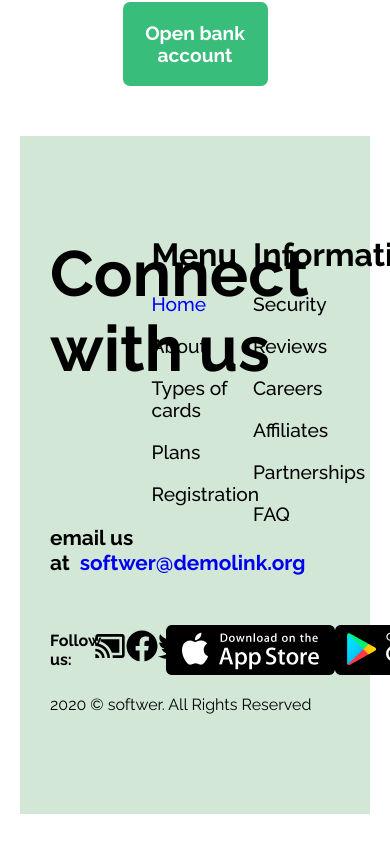
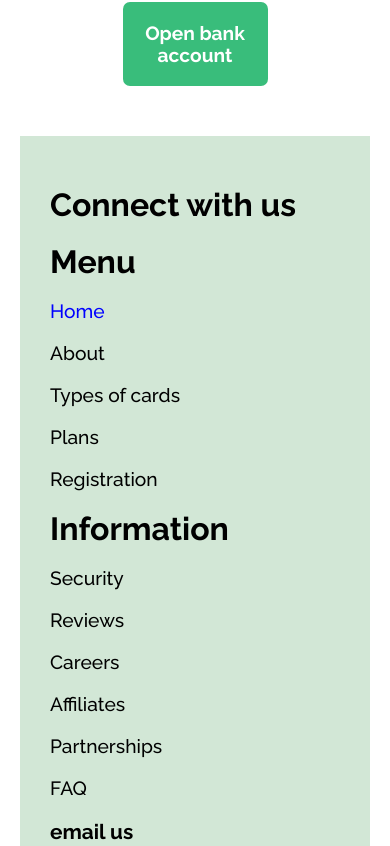
Before and after one commit to Trend20/Softwer, a React (Create React App) app: page / in a window 390 px wide. Shown: the part 5038-5884 px from the top of the page. Built offline with nearby package versions, Linux system fonts and the light colour scheme.

Commit message:
working on the  footer section

```diff
--- a/src/components/pages/Home/Home.css
+++ b/src/components/pages/Home/Home.css
@@ -675,3 +675,107 @@ footer{
 .copyright{
     margin-top: 20px;
 }
+
+/* responsiveness */
+
+@media screen and (max-width: 991px){
+    footer{
+        display: flex;
+        background: rgb(210, 231, 214);
+        flex-direction: column;
+        width: 100%;
+        padding: 50px 30px;
+    }
+
+    .footer-menu{
+        display: flex;
+        justify-content: space-between;
+        flex-direction: column;
+    }
+
+    .footer-menu h1{
+        display: flex;
+        font-size: 2rem;
+        width: 100%;
+    }
+
+    .footer-nav{
+        display: flex;
+        flex-direction: column;
+        width: 100%;
+        margin-top: 20px;
+    }
+
+    .footer-nav h3{
+        font-size: 2rem;
+    }
+
+    .footer-nav a{
+        margin-top: 20px;
+        text-decoration: none;
+        font-size: 1.2rem;
+        color: black;
+        font-weight: 500;
+    }
+
+    .footer-nav a.active,
+    .footer-nav a:hover{
+        color: blue;
+    }
+
+    .connect{
+        display: flex;
+        margin-top: 20px;
+    }
+
+    .connect p{
+        font-size: 1.3rem;
+        font-weight: 700;
+    }
+
+    .connect p a{
+        margin-left: 10px;
+        text-decoration: none;
+    }
+
+    .footer-icons{
+        margin-top: 50px;
+        display: flex;
+        justify-content: space-between;
+        align-items: flex-start;
+        flex-direction: column;
+    }
+
+    .footer-icons p{
+        width: 100%;
+        font-weight: 500;
+    }
+
+    .icon-fonts{
+        width: 20%;
+        margin-top: 30px;
+        display: flex;
+        justify-content: space-between;
+    }
+
+    .icon-fonts i{
+        font-size: 1rem;
+        cursor: pointer;
+    }
+
+    .footer-images{
+        width: 100%;
+        display: flex;
+        margin-top: 30px;
+        justify-content: space-between;
+        cursor: pointer;
+    }
+
+    .footer-images img{
+        max-width: 30%;
+    }
+
+    .copyright{
+        margin-top: 20px;
+    }
+}
```
